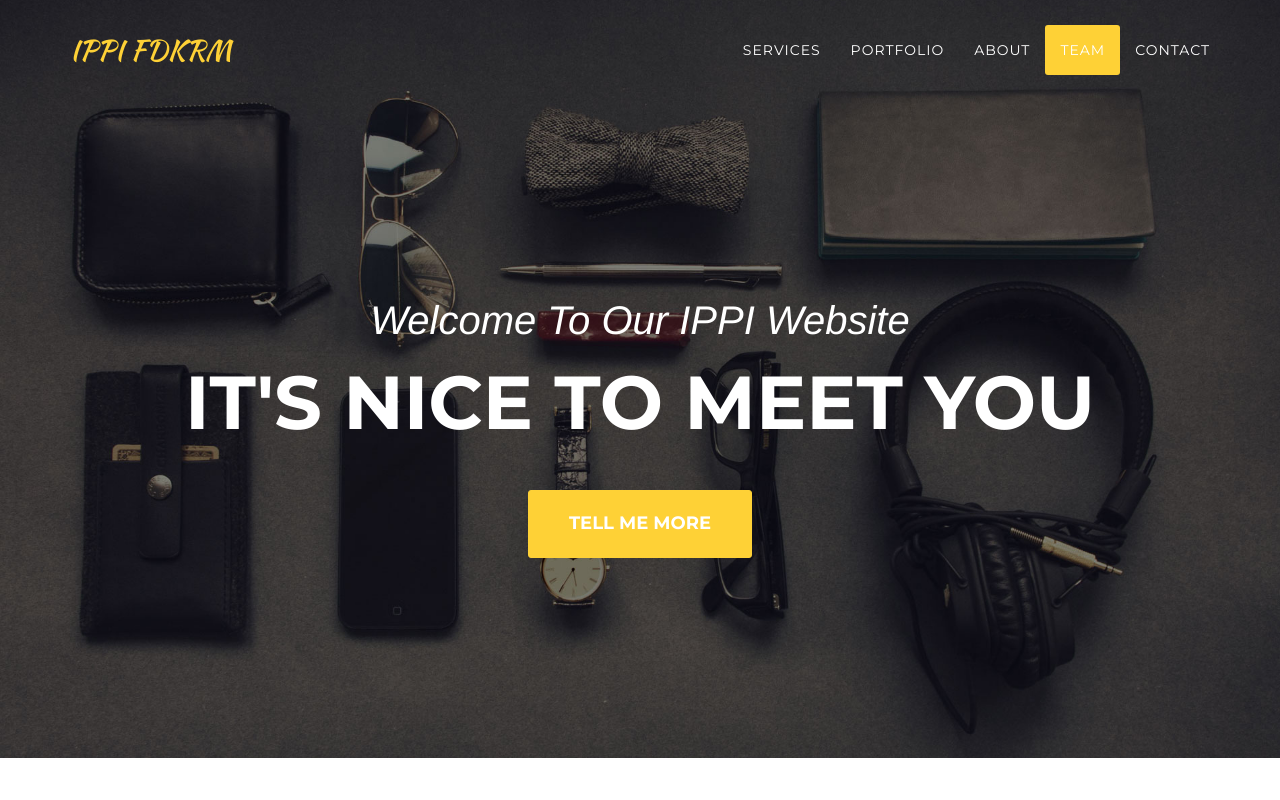
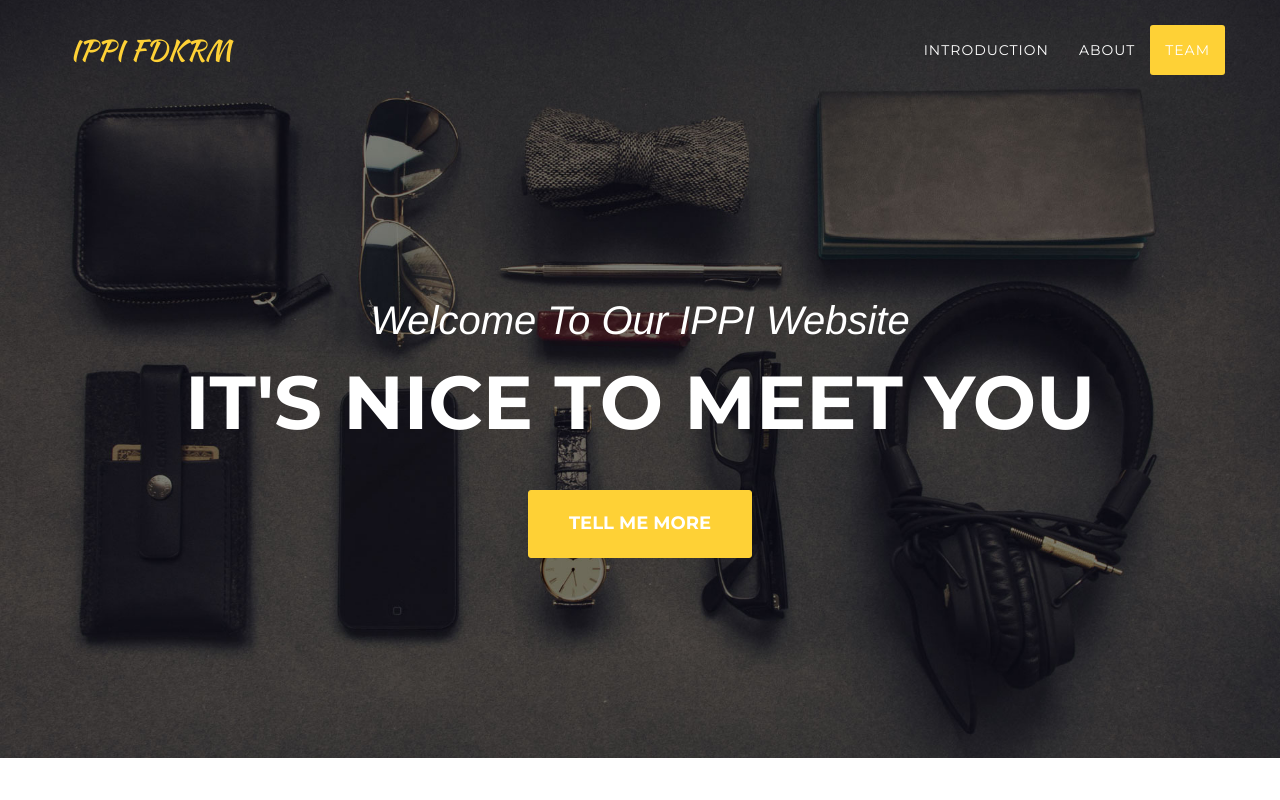
Before and after one commit to IPPI-FSKTM-FDKRM/Website-IPPI, a website: page index.html in a window 1280 px wide. Shown: the top 800 px of the page. Drawn offline with nearby package versions, Linux system fonts and the light colour scheme; a web font is replaced by a local one.

Commit message:
changes on nav bar

```diff
--- a/index.html
+++ b/index.html
@@ -53,19 +53,13 @@
                         <a href="#page-top"></a>
                     </li>
                     <li>
-                        <a class="page-scroll" href="#services">Services</a>
-                    </li>
-                    <li>
-                        <a class="page-scroll" href="#portfolio">Portfolio</a>
+                        <a class="page-scroll" href="#introduction">Introduction</a>
                     </li>
                     <li>
                         <a class="page-scroll" href="#about">About</a>
                     </li>
                     <li>
                         <a class="page-scroll" href="#team">Team</a>
-                    </li>
-                    <li>
-                        <a class="page-scroll" href="#contact">Contact</a>
                     </li>
                 </ul>
             </div>
@@ -86,7 +80,7 @@
     </header>
 
     <!-- Services Section -->
-    <section id="services">
+    <section id="introduction">
         <div class="container">
             <div class="row">
                 <div class="col-lg-12 text-center">
@@ -206,7 +200,7 @@ evidence management and reporting in a more efficient way.</h3>
         </div>
     </section>
 <hr>
-  <section id="Supervisor" >
+  <section id="team" >
       <div class="container">
         <div class="row">
                 <div class="col-lg-12 text-center">
@@ -241,7 +235,7 @@ evidence management and reporting in a more efficient way.</h3>
   </section>
 
     <!-- Team Section -->
-    <section id="team" class="bg-light-gray">
+    <section class="bg-light-gray">
         <div class="container">
             <div class="row">
                 <div class="col-lg-12 text-center">
```
